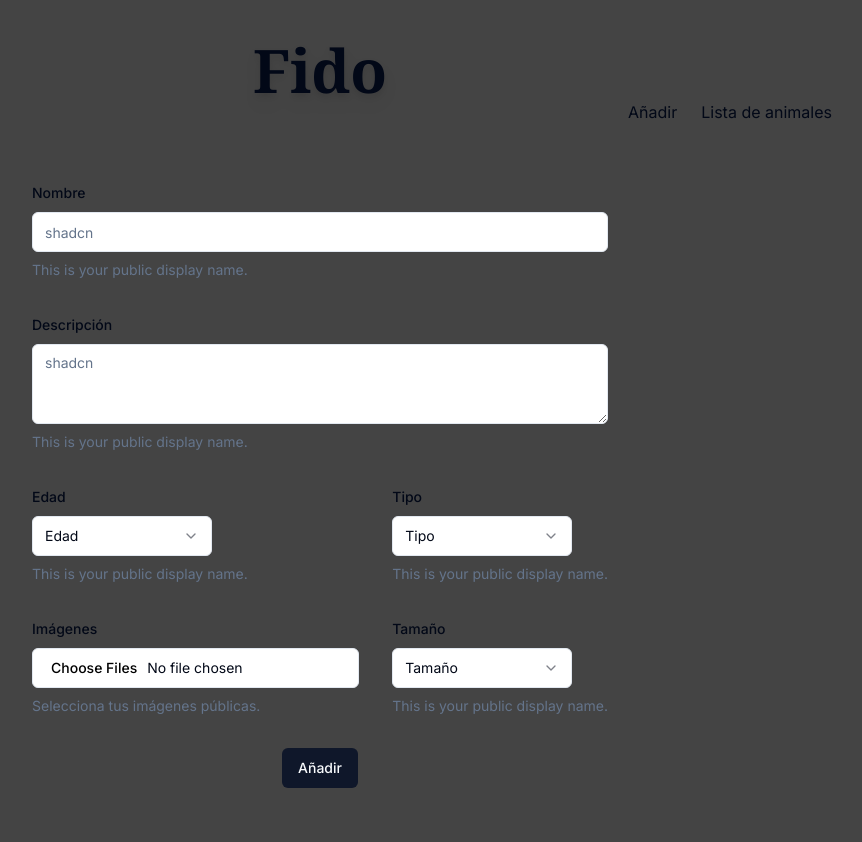
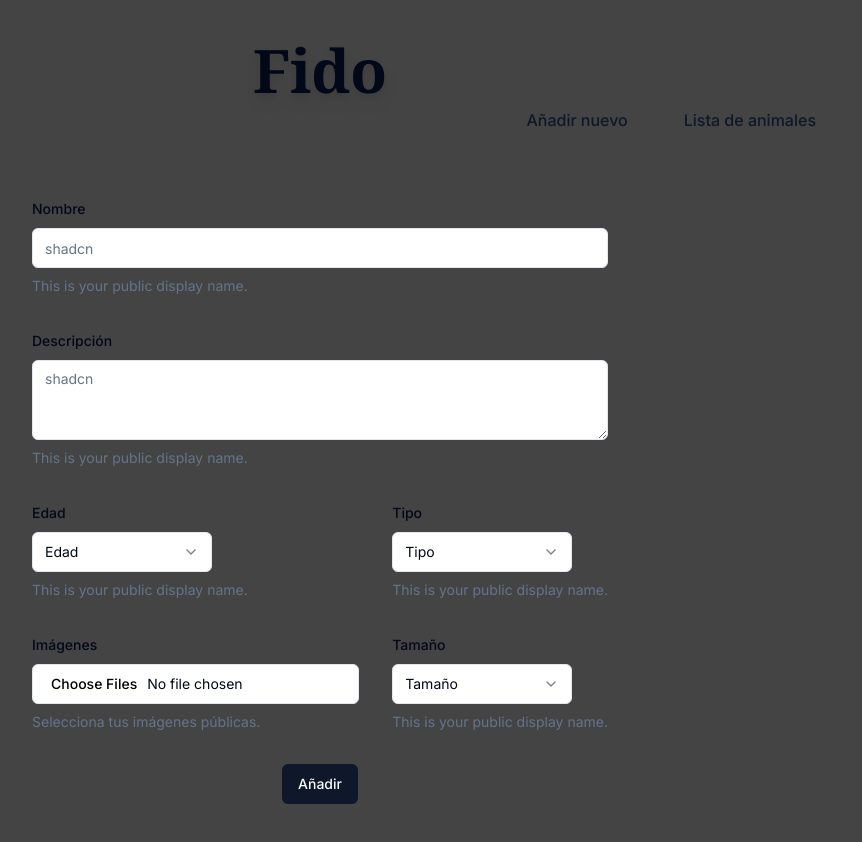
Before and after one commit to efe13dev/huellas-form-nextjs, a Next.js app: page / in a window 1280 px wide. Shown: the top 842 px of the page, without its empty margins (320-1182 px from the left). Built offline with nearby package versions, Linux system fonts and the light colour scheme.

Commit message:
add list table

```diff
--- a/src/app/list/page.tsx
+++ b/src/app/list/page.tsx
@@ -1,3 +1,55 @@
-export default function ListPage() {
-  return <h1>Listado</h1>;
+import { getAdoptions } from '@/db/clientTurso';
+import { AnimalType } from '@/types';
+
+async function ListPage() {
+  const data = await getAdoptions();
+  const animals: AnimalType[] = data.rows;
+  return (
+    <div className='container mx-auto p-4'>
+      <h1 className='text-2xl font-bold mb-4 text-center'>
+        Listado de Animales
+      </h1>
+      <table className='min-w-full bg-white border border-gray-300'>
+        <thead>
+          <tr className='bg-gray-200'>
+            <th className='py-2 px-4 border-b border-gray-300 text-left'>
+              Nombre
+            </th>
+            <th className='py-2 px-4 border-b border-gray-300 text-left'>
+              Edad
+            </th>
+            <th className='py-2 px-4 border-b border-gray-300 text-left'>
+              Tipo
+            </th>
+            <th className='py-2 px-4 border-b border-gray-300 text-left'>
+              Fecha de registro
+            </th>
+          </tr>
+        </thead>
+        <tbody>
+          {animals.map((animal, index) => (
+            <tr
+              key={index}
+              className='even:bg-gray-600 odd:bg-gray-400'
+            >
+              <td className='py-2 px-4 border-b border-gray-300'>
+                {animal.name}
+              </td>
+              <td className='py-2 px-4 border-b border-gray-300'>
+                {animal.age}
+              </td>
+              <td className='py-2 px-4 border-b border-gray-300'>
+                {animal.type}
+              </td>
+              <td className='py-2 px-4 border-b border-gray-300'>
+                {animal.register_date}
+              </td>
+            </tr>
+          ))}
+        </tbody>
+      </table>
+    </div>
+  );
 }
+
+export default ListPage;
--- a/src/components/header.tsx
+++ b/src/components/header.tsx
@@ -1,4 +1,6 @@
 import Link from 'next/link';
+import { Button } from './ui/button';
+
 export const Header = () => {
   return (
     <header className=' mx-32 pt-10'>
@@ -6,8 +8,22 @@ export const Header = () => {
         Fido
       </h1>
       <nav className='flex justify-end gap-6'>
-        <Link href={'./'}>Añadir</Link>
-        <Link href={'./list'}>Lista de animales</Link>
+        <Link href={'./'}>
+          <Button
+            variant={'link'}
+            className='text-base'
+          >
+            Añadir nuevo
+          </Button>
+        </Link>
+        <Link href={'./list'}>
+          <Button
+            variant={'link'}
+            className='text-base'
+          >
+            Lista de animales
+          </Button>
+        </Link>
       </nav>
     </header>
   );
--- a/src/db/clientTurso.ts
+++ b/src/db/clientTurso.ts
@@ -2,9 +2,15 @@ import { createClient } from '@libsql/client';
 import { TursoData } from '@/types';
 
 const client = createClient({
-  url: process.env.NEXT_PUBLIC_TURSO_DATABASE_URL ?? '',
-  authToken: process.env.NEXT_PUBLIC_TURSO_AUTH_TOKEN
+  url: process.env.TURSO_DATABASE_URL ?? '',
+  authToken: process.env.TURSO_AUTH_TOKEN
 });
+
+export async function getAdoptions(): Promise<any> {
+  const allAdoptions = await client.execute('SELECT * FROM animals ');
+
+  return allAdoptions;
+}
 
 export async function insertAdoption(newpet: TursoData): Promise<any> {
   const { name, description, type, size, age } = newpet;
```
